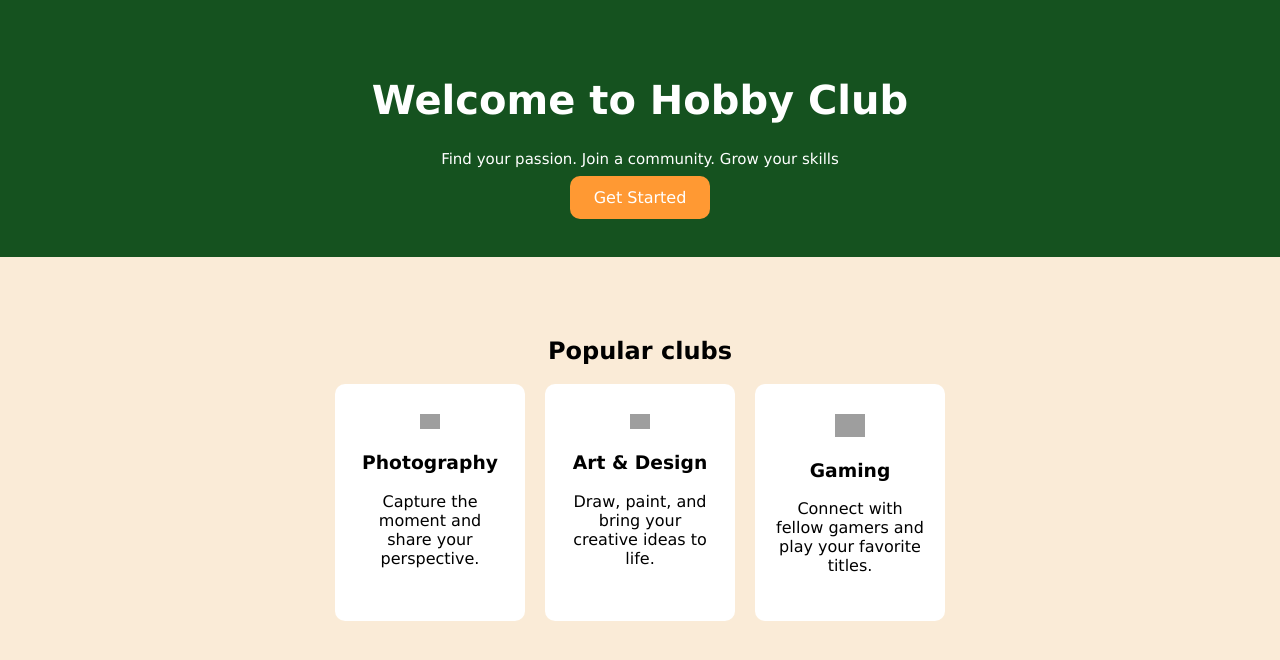
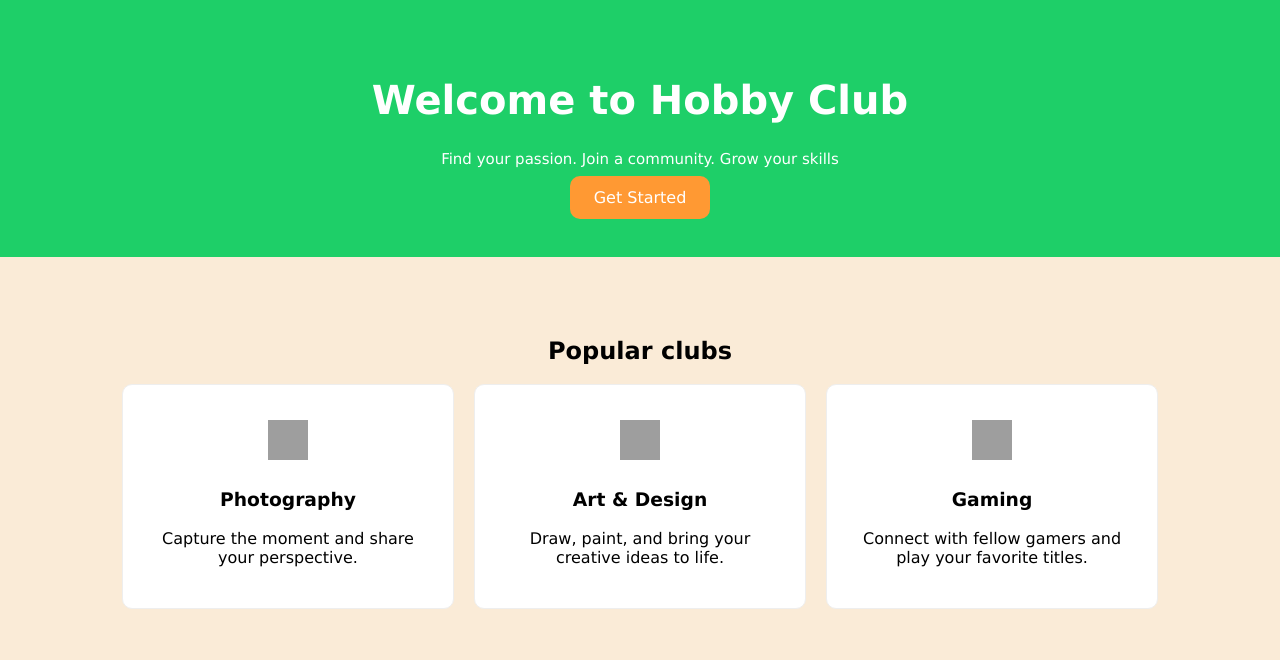
Before and after one commit to fred001-lop/Elementos-Basicos-HTML, a plain HTML site: page cabecera/index.html in a window 1280 px wide. Drawn offline with Linux system fonts and the light colour scheme; grey boxes are pictures that could not be loaded.

Commit message:
Update css

```diff
--- a/cabecera/assets/style.css
+++ b/cabecera/assets/style.css
@@ -5,7 +5,7 @@ body{
     background-color: antiquewhite;
 }
 .hero{
-    background-color: #15521F;
+    background-color: rgb(30, 207, 104);
     padding: 50px;
     display: flex;
     flex-direction: column;
@@ -72,8 +72,23 @@ body{
 
 .feature{
     background-color: #fff;
-    padding: 30px 20px;
+    padding: 25px;
     border-radius: 10px;
-    width: 150px;
+    border: 1px solid #eee;
+    width: 280px;
 
 }
+
+.feature .icon{
+    display: flex;
+    justify-content: center;
+    align-items: center;
+    margin-bottom: 15px;
+    height: 60px;
+
+}
+
+.feature .icon img{
+    width: 40px;
+    height: 40px;
+}
--- a/cabecera/index.html
+++ b/cabecera/index.html
@@ -18,17 +18,17 @@
         <h2 class="section-tittles">Popular clubs</h2>
         <div class="cards">
             <div class="feature">
-                <div class="icon"><img src="https://upload.wikimedia.org/wikipedia/commons/f/fa/Android_Emoji_1f4f7_red.svg" alt="" width="20"></div>
+                <div class="icon"><img src="https://upload.wikimedia.org/wikipedia/commons/f/fa/Android_Emoji_1f4f7_red.svg" alt=""></div>
                 <h3>Photography</h3>
                 <p>Capture the moment and share your perspective.</p>
             </div>
             <div class="feature">
-                <div class="icon"><img src="https://upload.wikimedia.org/wikipedia/commons/5/51/Emoji_u1f3a8.svg" alt="" width="20"></div>
+                <div class="icon"><img src="https://upload.wikimedia.org/wikipedia/commons/5/51/Emoji_u1f3a8.svg" alt="" ></div>
                 <h3>Art & Design</h3>
                 <p>Draw, paint, and bring your creative ideas to life.</p>
             </div>
             <div class="feature">
-                <div class="icon"><img src="https://upload.wikimedia.org/wikipedia/commons/e/e6/Emoji_u1f3ae.svg" alt="" width="30"></div>
+                <div class="icon"><img src="https://upload.wikimedia.org/wikipedia/commons/e/e6/Emoji_u1f3ae.svg" alt="" ></div>
                 <h3>Gaming</h3>
                 <p>Connect with fellow gamers and play your favorite titles.</p>
             </div>
```
